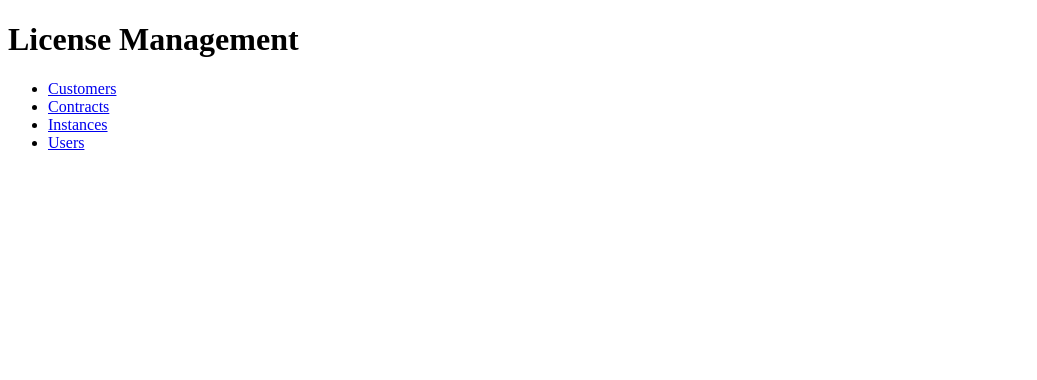
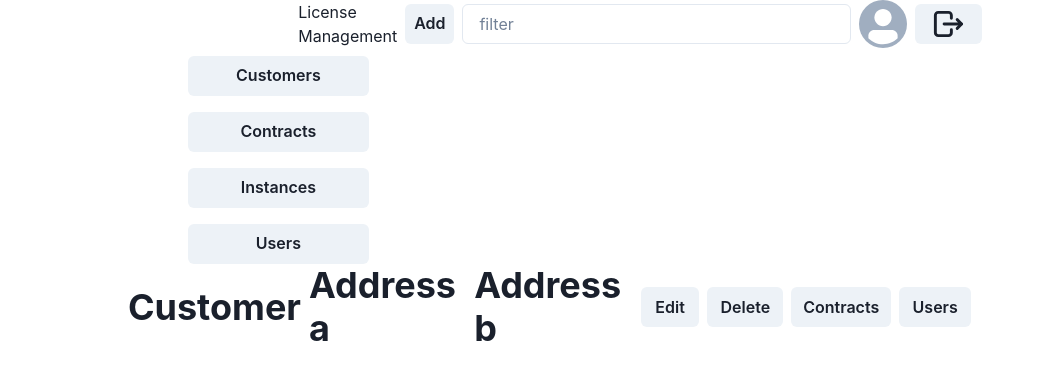
Before and after one commit to ralfze/group-04-license-management, a React (Create React App) app in the folder license-management/frontend/: page / in a window 1280 px wide. Shown: the top 380 px of the page, without its empty margins (0-1037 px from the left). Built offline with nearby package versions, Linux system fonts and the light colour scheme.

Commit message:
Add nav and UI #4

```diff
--- a/license-management/frontend/package.json
+++ b/license-management/frontend/package.json
@@ -6,6 +6,8 @@
     "@chakra-ui/react": "^2.8.2",
     "@emotion/react": "^11.11.1",
     "@emotion/styled": "^11.11.0",
+    "@tabler/icons": "^2.42.0",
+    "@tabler/icons-react": "^2.42.0",
     "@testing-library/jest-dom": "^5.17.0",
     "@testing-library/react": "^13.4.0",
     "@testing-library/user-event": "^14.5.1",
--- a/license-management/frontend/src/App.js
+++ b/license-management/frontend/src/App.js
@@ -1,29 +1,9 @@
 // frontend/src/App.js
 import React from 'react';
-import { ChakraProvider, Box, Grid, theme } from '@chakra-ui/react';
-import { ColorModeSwitcher } from './ColorModeSwitcher';
-import { BrowserRouter as Router, Route, Routes } from 'react-router-dom';
-import AddCustomerComponent from './components/Customers/AddCustomerComponent';
-import EditCustomerComponent from './components/Customers/EditCustomerComponent';
-import CustomerListComponent from './components/Customers/CustomerListComponent';
-import CustomerScreen from './CustomerScreen';
-
+import { ChakraProvider} from '@chakra-ui/react';
 function App() {
   return (
-    <ChakraProvider theme={theme}>
-      <Box textAlign="center" fontSize="xl">
-        <Grid minH="100vh" p={3}>
-          <ColorModeSwitcher justifySelf="flex-end" />
-          <Router>
-            <Routes>
-              <Route path="/customers" element={<CustomerListComponent />} />
-              <Route path="/customers/add" element={<AddCustomerComponent />} />
-              <Route path="/customers/edit/:id" element={<EditCustomerComponent />} />
-              <Route path="/" element={<CustomerScreen />} />
-            </Routes>
-          </Router>
-        </Grid>
-      </Box>
+    <ChakraProvider >
     </ChakraProvider>
   );
 }
--- a/license-management/frontend/src/index.js
+++ b/license-management/frontend/src/index.js
@@ -1,4 +1,3 @@
-import { ColorModeScript } from '@chakra-ui/react';
 import React, { StrictMode } from 'react';
 import * as ReactDOM from 'react-dom/client';
 import App from './App';
@@ -20,7 +19,6 @@ const router = createBrowserRouter([
 root.render(
   <StrictMode>
     <RouterProvider router={router}>
-      <ColorModeScript />
       <App />
     </RouterProvider>
   </StrictMode>
--- a/license-management/frontend/src/routes/root.js
+++ b/license-management/frontend/src/routes/root.js
@@ -1,25 +1,80 @@
-export default function Root() {
+import React from 'react';
+import {
+  ChakraProvider,
+  Button,
+  HStack,
+  Box,
+  Stack,
+  VStack,
+  Input,
+  Avatar,
+  Grid,
+  Heading,
+} from '@chakra-ui/react';
+import { IconLogout } from '@tabler/icons-react';
+import { Link } from 'react-router-dom';
+
+const Root = () => {
   return (
-    <>
-      <div id="sidebar">
-        <h1>License Management</h1>
-        <nav>
-          <ul>
-            <li>
-              <a href={`/customers`}>Customers</a>
-            </li>
-            <li>
-              <a href={`/contracts`}>Contracts</a>
-            </li>
-            <li>
-              <a href={`/instances`}>Instances</a>
-            </li>
-            <li>
-              <a href={`/users`}>Users</a>
-            </li>
-          </ul>
-        </nav>
-      </div>
-    </>
+    <ChakraProvider>
+      <Box id="sidebar">
+        <VStack>
+          <HStack>
+            <h1>License Management</h1>
+            <Button as={Link} to="/add" variant="solid" size="md">
+              Add
+            </Button>
+            <Input size="md" placeholder="filter"></Input>
+            <Avatar size="md"></Avatar>
+            <Button as={Link} to="/add" variant="solid" size="md">
+              <IconLogout size="4em" />
+            </Button>
+          </HStack>
+          <Grid spacing="0">
+            <Box w="20%">
+              <Stack spacing={4} flexDirection="column">
+                <Button as={Link} to="/customers" variant="solid" size="md">
+                  Customers
+                </Button>
+                <Button as={Link} to="/contracts" variant="solid" size="md">
+                  Contracts
+                </Button>
+                <Button as={Link} to="/instances" variant="solid" size="md">
+                  Instances
+                </Button>
+                <Button as={Link} to="/users" variant="solid" size="md">
+                  Users
+                </Button>
+              </Stack>
+            </Box>
+
+            <VStack w="80%">
+              {
+                //<!-- Content -->
+                <HStack>
+                  <Heading>Customer</Heading>
+                  <Heading> Address a</Heading>
+                  <Heading> Address b</Heading>
+                  <Button as={Link} to="edit" variant="solid" size="md">
+                  Edit
+                </Button>
+                <Button as={Link} to="/delete" variant="solid" size="md">
+                  Delete
+                </Button>
+                <Button as={Link} to="/contracts" variant="solid" size="md">
+                  Contracts
+                </Button>
+                <Button as={Link} to="/users" variant="solid" size="md">
+                  Users
+                </Button>
+                </HStack>
+              }
+            </VStack>
+          </Grid>
+        </VStack>
+      </Box>
+    </ChakraProvider>
   );
-}
+};
+
+export default Root;
```
Also changed, not shown: 1 other file (tests, documents, lock files or other folders).
